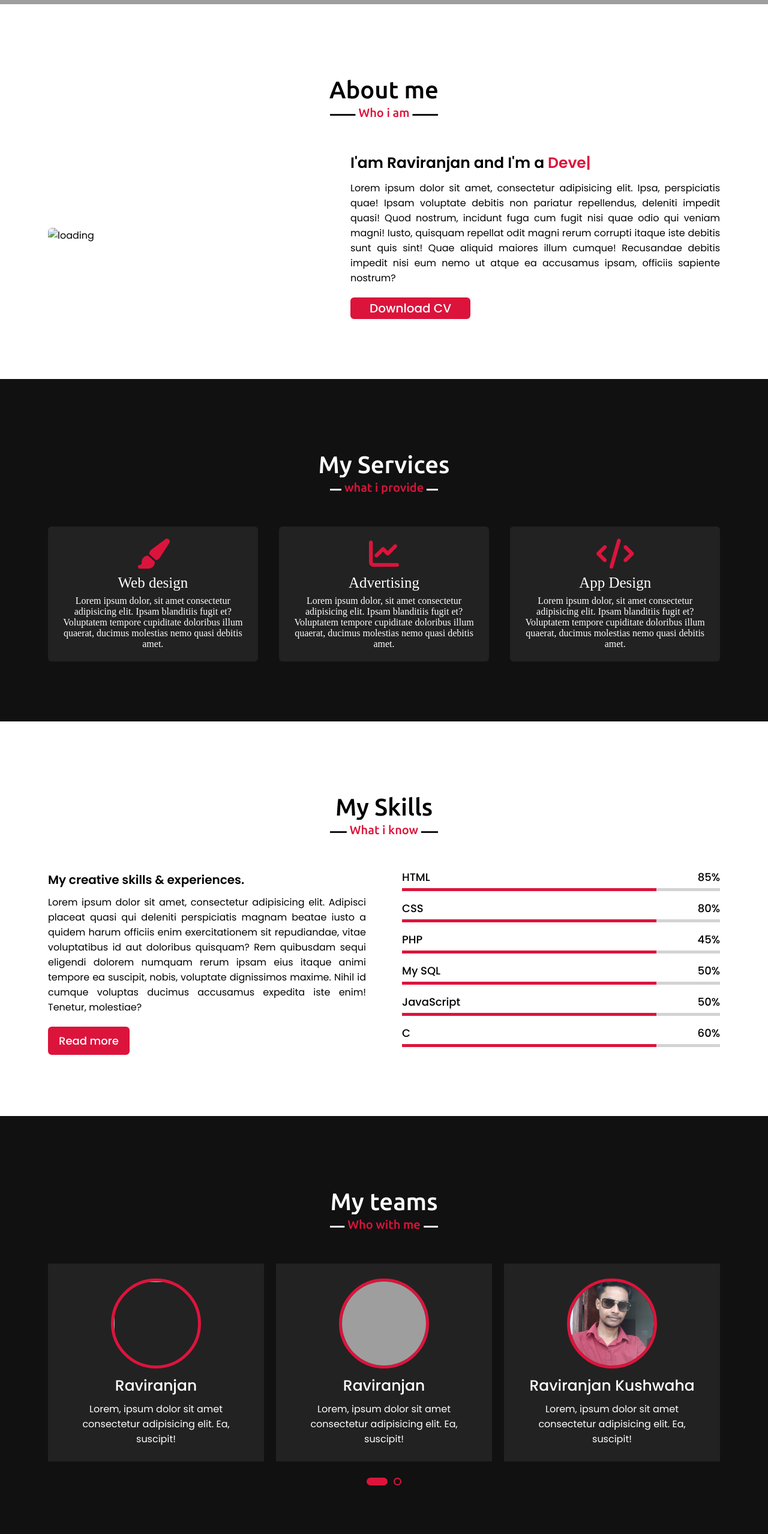
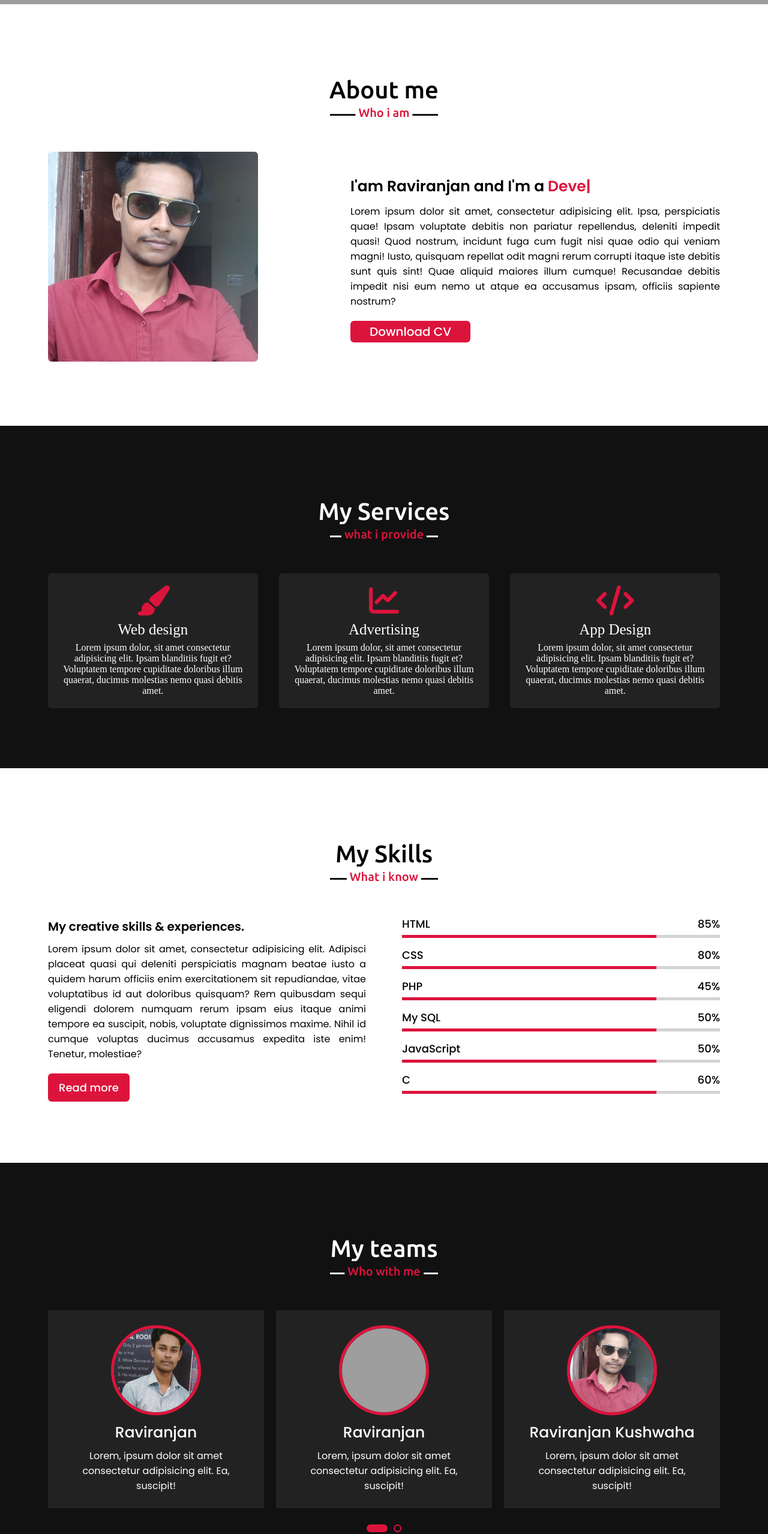
Before and after one commit to raviranjan2001om/my-portfolio, a plain HTML site: page index.html in a window 1280 px wide. Shown: the part 793-3351 px from the top of the page at 60% size. Drawn offline with nearby package versions, Linux system fonts and the light colour scheme; the site is published under a folder, as on GitHub Pages, so addresses that start at the root find nothing.

Commit message:
Update index.html

```diff
--- a/index.html
+++ b/index.html
@@ -55,7 +55,7 @@
             <h2 class="title">About me</h2>
             <div class="about-content">
                 <div class="column left">
-                    <img src="/img1/ravi.jpeg" alt="loading">
+                    <img src="ravi.jpeg" alt="loading">
                 </div>
                 <div class="column right">
                     <div class="text">I'am Raviranjan and I'm a <span class="typing-1"></span></div>
@@ -175,7 +175,7 @@
             <div class="carousel owl-carousel">
                 <div class="card">
                     <div class="box">
-                        <img src="/img1/Maurya.jpeg" alt="">
+                        <img src="Maurya.jpeg" alt="">
                         <div class="text">Raviranjan</div>
                         <p>Lorem, ipsum dolor sit amet consectetur adipisicing elit. Ea, suscipit!</p>
                     </div>
```
